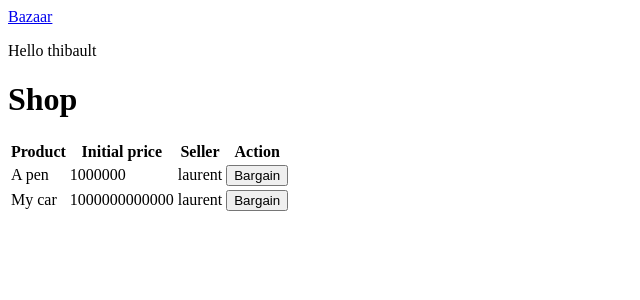
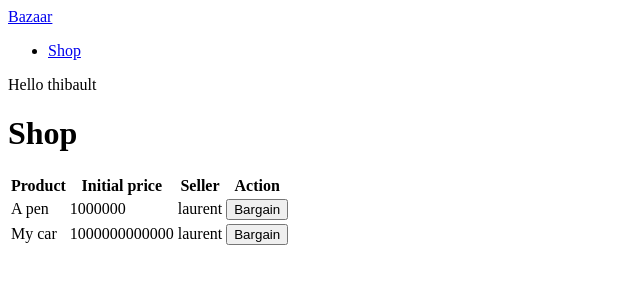
Before and after one commit to thibault/pybazaar_demo, a Django app: page /shop/ in a window 1280 px wide. Shown: the top 300 px of the page, without its empty margins (0-640 px from the left). Run offline with Django 3.2, Linux system fonts and the light colour scheme; a user stored in the database is signed in; data comes from the database, SQL or seed files in the repository; some libraries are stand-ins or nearby versions.

Commit message:
Link to shop

```diff
--- a/src/templates/navbar.html
+++ b/src/templates/navbar.html
@@ -5,6 +5,12 @@
     </div>
 
     {% if user.is_authenticated %}
+
+        <ul class="nav navbar-nav">
+            <li><a href="{% url 'shop' %}">Shop</a></li>
+        </ul>
+
+
         <p class="navbar-text navbar-right hidden-xs">
             Hello {{ user }}
         </p>
```
